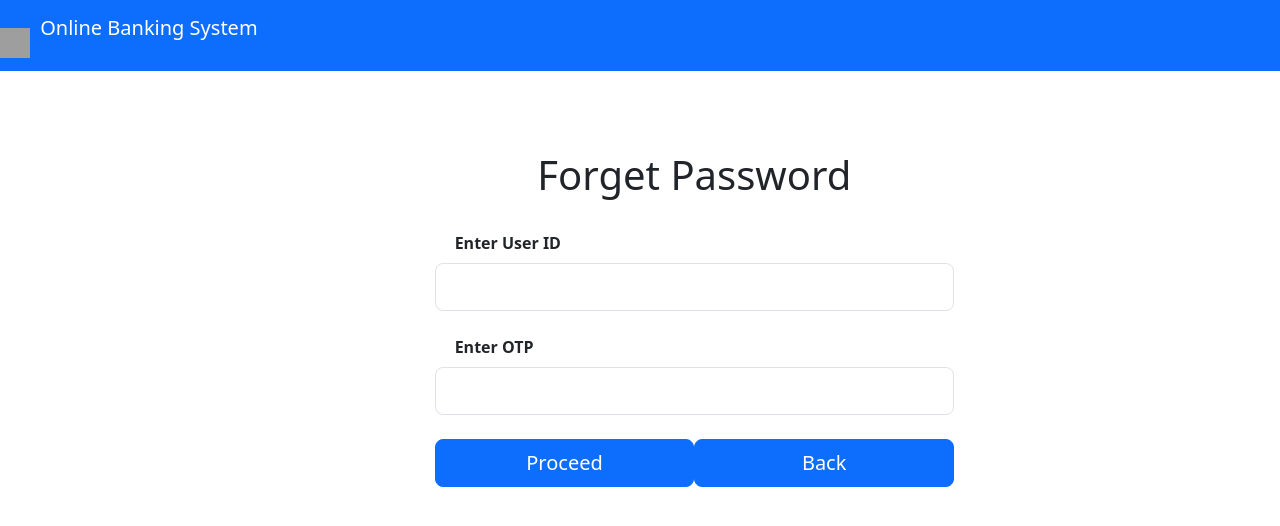
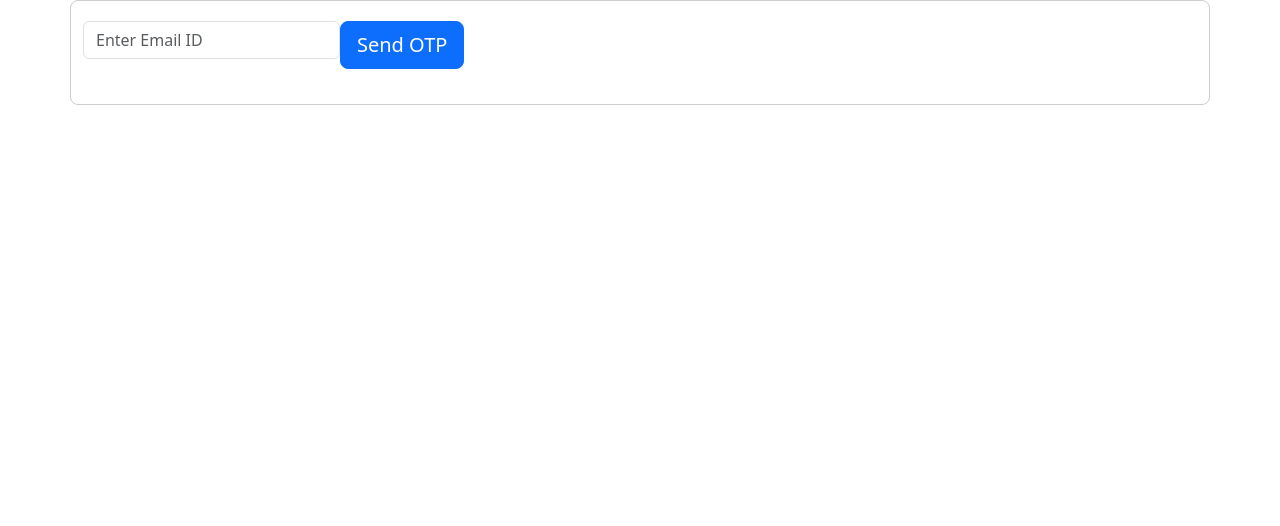
Before and after one commit to mayuri9702/OnlineBankSystem, a React (Create React App) app in the folder online-bank-system/: page /forgetPassword in a window 1280 px wide. Shown: the top 526 px of the page. Built offline with nearby package versions, Linux system fonts and the light colour scheme; grey boxes are pictures that could not be loaded.

Commit message:
added forgotPassword

```diff
--- /dev/null
+++ b/online-bank-system/src/components/ForgetPassword.css
@@ -0,0 +1,41 @@
+.container {
+    max-width: 400px;
+    margin: 0 auto;
+    padding: 20px;
+    border: 1px solid #ccc;
+    border-radius: 8px;
+  }
+
+  .form-group {
+    margin-bottom: 15px;
+  }
+
+  .form-control {
+    width: 100%;
+    padding: 10px;
+    font-size: 16px;
+    border: 1px solid #ccc;
+    border-radius: 4px;
+  }
+
+  .btn-primary {
+    background-color: #007bff;
+    color: white;
+    border: none;
+    border-radius: 4px;
+    padding: 10px 20px;
+    font-size: 16px;
+    cursor: pointer;
+  }
+
+  .link {
+    margin-top: 15px;
+    display: block;
+    text-align: center;
+    color: #007bff;
+  }
+
+  .error-message {
+    color: red;
+    margin-top: 10px;
+  }
--- a/online-bank-system/src/components/ForgetPassword.js
+++ b/online-bank-system/src/components/ForgetPassword.js
@@ -1,41 +1,97 @@
-import React from 'react';
-import { useNavigate } from 'react-router-dom';
+import { Link } from 'react-router-dom'; // Import Link from react-router-dom
+
+import React, { useState } from 'react';
+import axios from 'axios';
+import './ForgetPassword.css';
 
 export const ForgetPassword = () => {
-    const navigate = useNavigate();
-        return (
-            <div>
-                <nav class="navbar navbar-expand-sm bg-primary navbar-dark">
-          <a class="navbar-brand">
-          <img src="https://o.remove.bg/downloads/6049c90f-798a-42b4-a380-86d6f331d02a/pngtree-vector-internet-banking-icon-png-image_755759-removebg-preview.png" width="30" height="30" class="d-inline-block align-top" alt="">
-           </img> Online Banking System</a>
-           </nav>
-                        <div class="row d-flex align-items-center justify-content-center h-100" style={{marginTop:5+'rem'}}>
-                        <div class="col-md-7 col-lg-5 col-xl-5 offset-xl-1">
+    const [email, setEmail] = useState('');
+    const [otp, setOtp] = useState('');
+    const [showOtpModal, setShowOtpModal] = useState(false);
+    const [showpassword, setShowpassword] = useState(false);
+    const [verificationResult, setVerificationResult] = useState('');
+    const [password, setpassword] = useState('');
 
-                            <div class="d-flex justify-content-around align-items-center mb-4">
-                                    <h1>Forget Password</h1>
-                            </div>
+    const handleSendOTP = async () => {
+        try {
+            const response = await axios.post('http://localhost:8081/logins/emailid', {
+                emailid: email
+            });
 
-                            <form>
-                            <div class="form-outline mb-4">
-                                <label class="form-label" for="userID">Enter User ID</label>
-                                <input type="text" id="userID" class="form-control form-control-lg" />
-                            </div>
+            if (response.data.message === 'OTP sent successfully') {
+                setShowOtpModal(true);
+            } else {
+                setVerificationResult('Invalid email ID');
+            }
+        } catch (error) {
+            if (error.response && error.response.status===400){
+                setVerificationResult('Incorrect OTP, please try again.');
+            }else{
+                console.error(error);
+            // Handle error or show error message
+            }
+        }
+    };
 
-                            <div class="form-outline mb-4">
-                                <label class="form-label" for="otp">Enter OTP</label>
-                                <input type="text" id="otp" class="form-control form-control-lg" />
-                            </div>
+    const handleVerifyOTP = async () => {
+        try {
+            const response = await axios.post('http://localhost:8081/logins/verify-otpp', {
+                emailid: email,
+                otp: otp
+            });
 
-                            <div class="d-flex justify-content-around align-items-center mb-4">
-                                <button type="submit" class="btn btn-primary btn-lg btn-block" onClick={()=>navigate('/setNewPassword')}>Proceed</button>
-                                <button type="submit" class="btn btn-primary btn-lg btn-block" onClick={()=>navigate('/login')}>Back</button>
-                            </div>
-                        </form>
+            if (response.data.message === 'OTP verified successfully') {
+                setVerificationResult(response.data.message);
+                setpassword(response.data.password);
+                setShowOtpModal(false);
+                setShowpassword(true);
+            } else {
+                setVerificationResult('Incorrect OTP, please try again.');
+            }
+        } catch (error) {
+            console.error(error);
+            // Handle error or show error message
+        }
+    };
 
+    return (
+        <div className="container">
+            <div className="form-group">
+                <input
+                    type="text"
+                    className="form-control"
+                    placeholder="Enter Email ID"
+                    value={email}
+                    onChange={e => setEmail(e.target.value)}
+                />
+            </div>
+            <div className="form-group">
+                <button type="button" className="btn btn-primary btn-lg btn-block" onClick={handleSendOTP}>Send OTP</button>
+            </div>
+
+            {verificationResult && <p className="error-message">{verificationResult}</p>}
+
+            {showOtpModal && (
+                <div className="modal-container">
+                    <div className="modal-content">
+                        <h5>Enter OTP</h5>
+                        <input
+                            type="text"
+                            className="form-control"
+                            value={otp}
+                            onChange={e => setOtp(e.target.value)}
+                        />
+                        <button type="button" className="btn btn-primary" onClick={handleVerifyOTP}>Submit</button>
                     </div>
                 </div>
-    </div>
-        )
-}
+            )}
+
+            {showpassword && (
+                <div>
+                    <h5>Password: {password}</h5>
+                    <Link to="/login" className="link">Go back to Home</Link>
+                </div>
+            )}
+        </div>
+    );
+};
```
